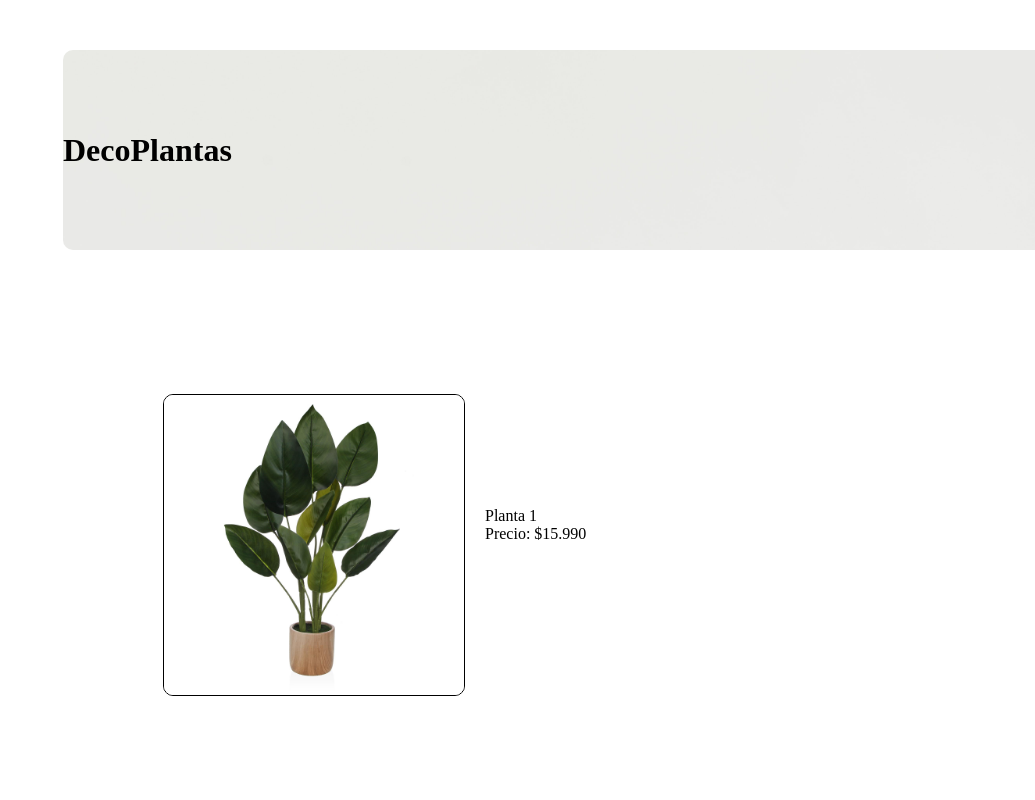
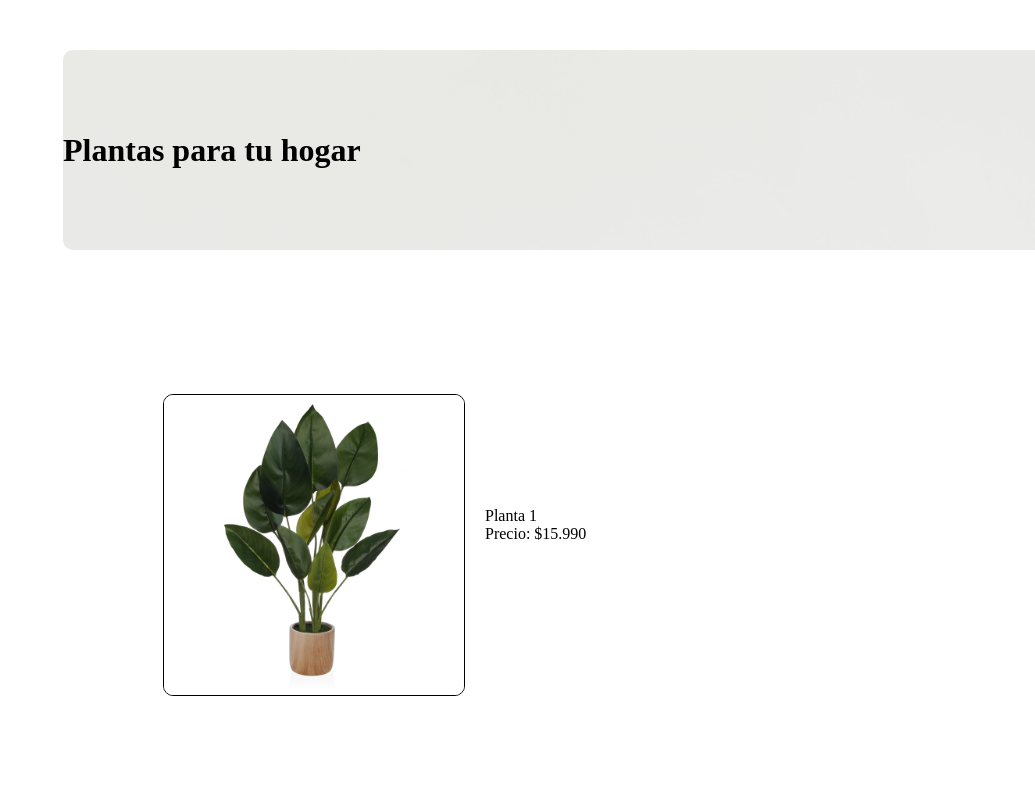
Before and after one commit to frkeiser/PrimeraPagina, a plain HTML site: page index.html in a window 1280 px wide. Shown: the top 800 px of the page, without its empty margins (245-1280 px from the left). Drawn offline with Linux system fonts and the light colour scheme.

Commit message:
Commit en clase

```diff
--- a/index.html
+++ b/index.html
@@ -13,7 +13,7 @@
 <body>
     <header>
         <h1>
-            DecoPlantas
+            Plantas para tu hogar
 
         </h1>
 
```
